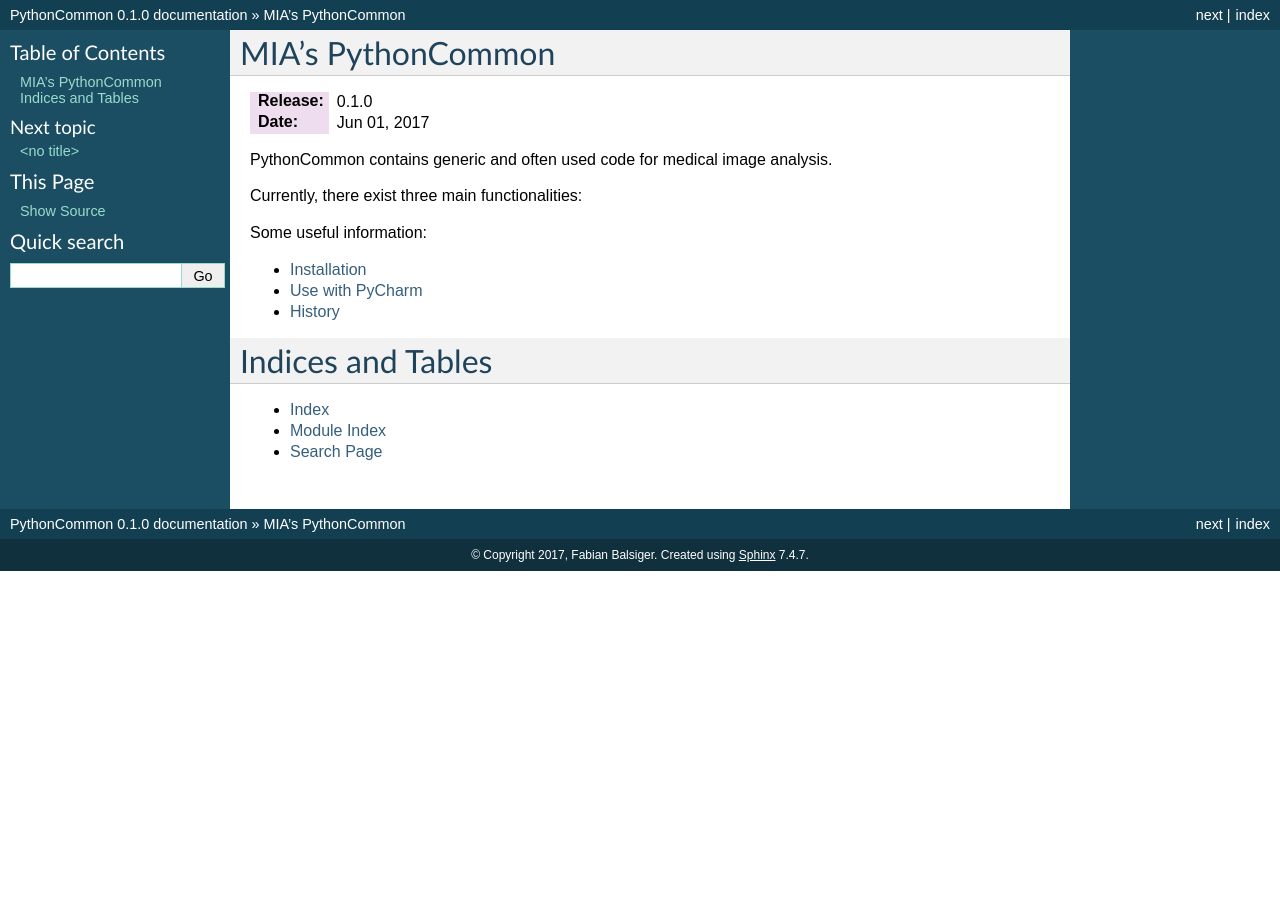
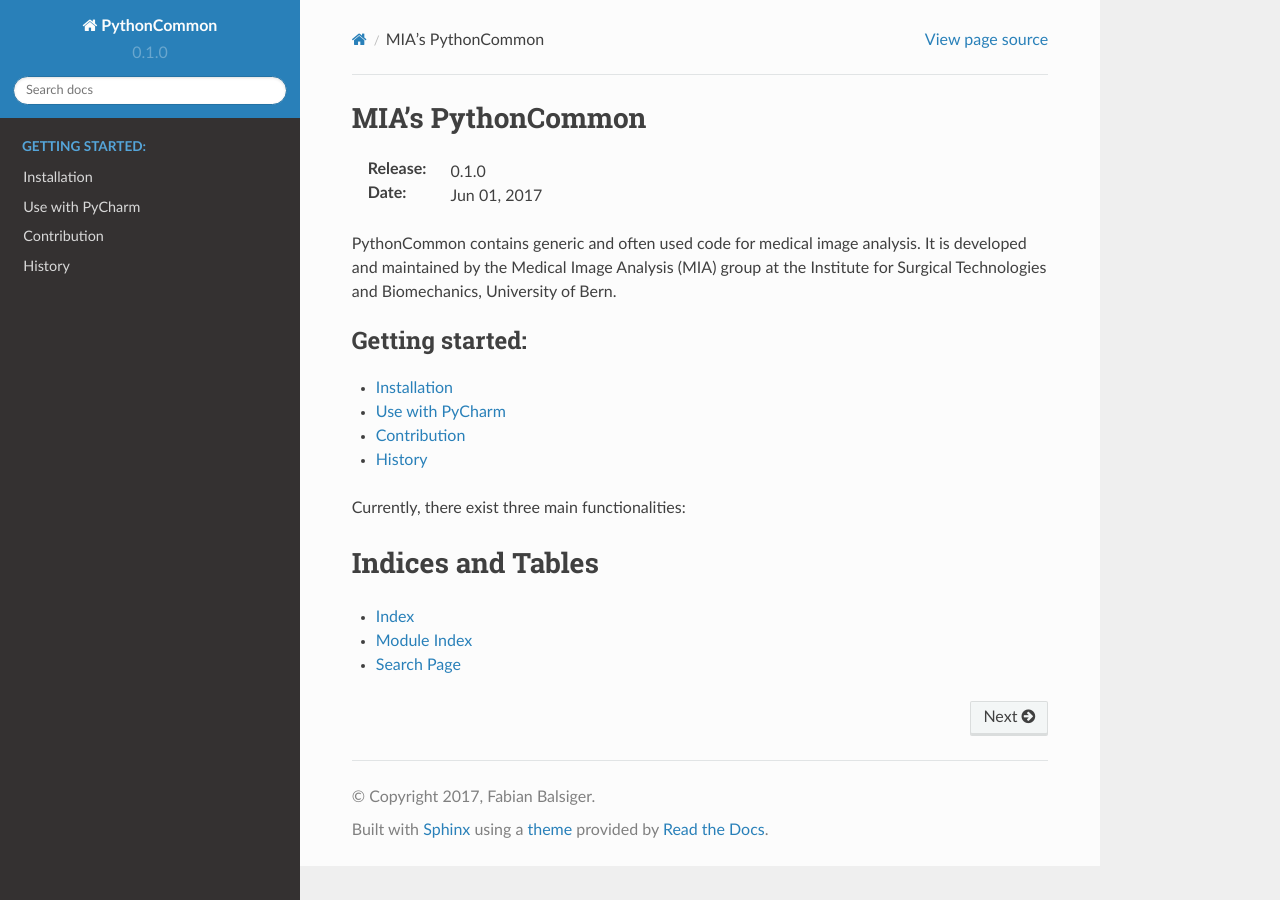
Before and after one commit to rundherum/pymia, a Sphinx documentation site: the page built from docs/index.rst, in a window 1280 px wide. Built offline with Sphinx 7.4.7 and the Read the Docs theme 2.0.0, drawn with Linux system fonts in a browser that asks for light colours; formulas are drawn with MathJax 3.

Commit message:
docs: change theme to sphinx_rtd_theme

```diff
--- a/docs/conf.py
+++ b/docs/conf.py
@@ -17,9 +17,11 @@
 # add these directories to sys.path here. If the directory is relative to the
 # documentation root, use os.path.abspath to make it absolute, like shown here.
 #
+import sphinx_rtd_theme
+import sys
 import os
-import sys
-sys.path.insert(0, os.path.abspath('.'))
+
+sys.path.insert(0, os.path.abspath('.'))  # docs directory
 sys.path.insert(0, os.path.abspath('..'))  # root directory of project
 
 # -- General configuration ------------------------------------------------
@@ -88,7 +90,8 @@
 # The theme to use for HTML and HTML Help pages.  See the documentation for
 # a list of builtin themes.
 #
-html_theme = 'default'
+html_theme = "sphinx_rtd_theme"
+html_theme_path = [sphinx_rtd_theme.get_html_theme_path()]
 
 # Theme options are theme-specific and customize the look and feel of a theme
 # further.  For a list of options available for each theme, see the
--- /dev/null
+++ b/docs/contribution.rst
@@ -0,0 +1,3 @@
+============
+Contribution
+============
--- a/docs/index.rst
+++ b/docs/index.rst
@@ -10,6 +10,19 @@
 :Date: |today|
 
 PythonCommon contains generic and often used code for medical image analysis.
+It is developed and maintained by the Medical Image Analysis (MIA) group at
+the Institute for Surgical Technologies and Biomechanics, University of Bern.
+
+.. toctree::
+    :maxdepth: 1
+    :caption: Getting started:
+
+    installation
+    pycharm
+    contribution
+    history
+
+
 
 Currently, there exist three main functionalities:
 
@@ -20,14 +33,6 @@
     filtering
     image
 
-Some useful information:
-
-.. toctree::
-    :maxdepth: 1
-
-    installation
-    pycharm
-    history
 
 
 Indices and Tables
--- a/setup.py
+++ b/setup.py
@@ -14,7 +14,8 @@
 REQUIRED_PACKAGES = [
     'numpy >= 1.12.1',
     'SimpleITK >= 1.0.0',
-    'sphinx >= 1.6'
+    'sphinx >= 1.6',
+    'sphinx_rtd_theme >= 0.2.4'
 ]
 
 TEST_PACKAGES = [
```
